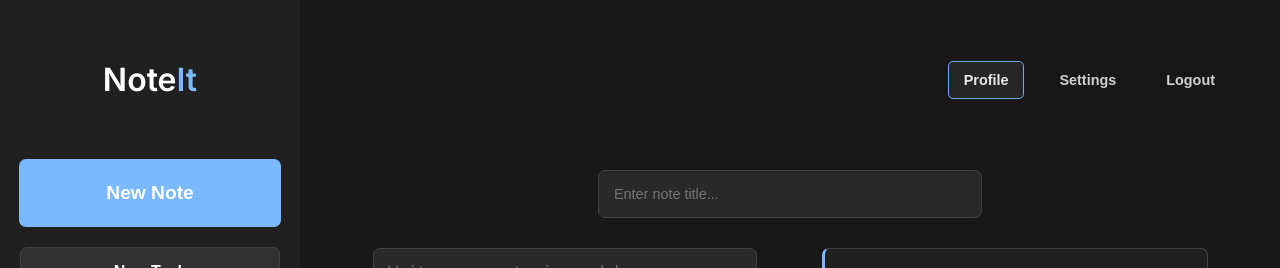
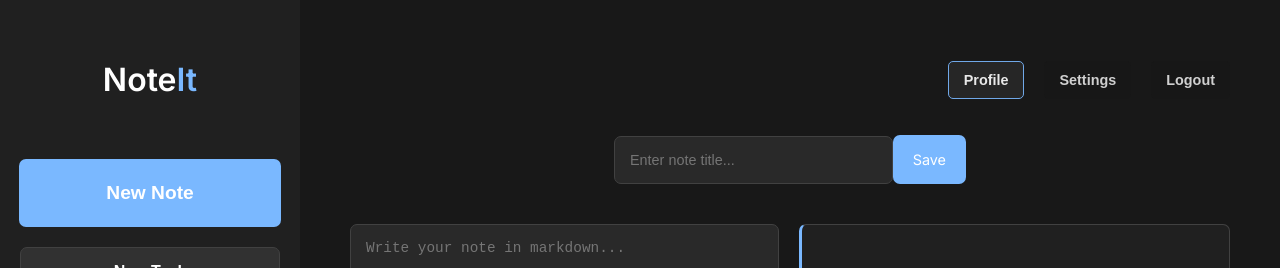
Before and after one commit to joaolscosta/NoteIt, a React (Vite) app in the folder frontend/: page /main_page in a window 1280 px wide. Both pictures are taken after a click on the button "New Note". Shown: the top 268 px of the page. Built offline with nearby package versions, Linux system fonts and the light colour scheme; no server answers.

Commit message:
wip: Started the add note request to the API. Added a save button to Notes and refined the styling.

```diff
--- a/frontend/src/components/MainPage.jsx
+++ b/frontend/src/components/MainPage.jsx
@@ -6,12 +6,17 @@ import Note from "./Note";
 
 const MainPage = () => {
    const [view, setView] = useState("library");
+   const [currentFolder, setCurrentFolder] = useState(null);
 
    return (
       <div className="main-page">
          <Topbar />
          <Sidebar setView={setView} />
-         {view === "library" ? <Library /> : <Note />}
+         {view === "library" ? (
+            <Library setView={setView} setCurrentFolder={setCurrentFolder} />
+         ) : (
+            <Note currentFolder={currentFolder} />
+         )}
       </div>
    );
 };
--- a/frontend/src/components/Note.jsx
+++ b/frontend/src/components/Note.jsx
@@ -1,12 +1,41 @@
 import React, { useState } from "react";
 import { marked } from "marked";
+import axios from "axios";
 
-const Note = () => {
+const Note = ({ currentFolder }) => {
    const [title, setTitle] = useState("");
    const [content, setContent] = useState("");
 
+   const handleSave = async () => {
+      const username = localStorage.getItem("username");
+
+      if (!title.trim() || !content.trim()) {
+         alert("Please provide both a title and content for the note.");
+         return;
+      }
+
+      if (!currentFolder) {
+         alert("Please select a folder to save the note.");
+         return;
+      }
+
+      try {
+         await axios.post("http://localhost:5000/add_note", {
+            username,
+            folder_id: currentFolder.id,
+            note_title: title,
+            note_text: content,
+         });
+         alert("Note saved successfully!");
+      } catch (error) {
+         console.error("Error saving note:", error);
+         alert("Failed to save the note.");
+      }
+   };
+
    return (
       <div className="note-container">
+         <div className="note-header">
             <input
                type="text"
                className="note-title-input"
@@ -14,6 +43,10 @@ const Note = () => {
                value={title}
                onChange={(e) => setTitle(e.target.value)}
             />
+            <div className="button-save-note" onClick={handleSave}>
+               Save
+            </div>
+         </div>
 
          <div className="note-content">
             <textarea
@@ -22,7 +55,6 @@ const Note = () => {
                value={content}
                onChange={(e) => setContent(e.target.value)}
             />
-
             <div className="markdown-preview" dangerouslySetInnerHTML={{ __html: marked(content) }} />
          </div>
       </div>
--- a/frontend/src/index.css
+++ b/frontend/src/index.css
@@ -597,6 +597,14 @@ body {
    overflow: auto;
 }
 
+.note-header {
+   display: flex;
+   justify-content: space-between;
+   align-items: center;
+   margin: 15px auto 30px auto;
+   width: 40%;
+}
+
 .note-title-input {
    background-color: #292929;
    color: #ffffff;
@@ -605,23 +613,37 @@ body {
    border-radius: 7px;
    font-size: 0.9rem;
    outline: none;
-   margin: 50px auto 20px auto;
-   width: 40%;
+   width: 80%;
 }
 
 .note-title-input:focus {
    border-color: #7ab8ff;
 }
 
+.button-save-note {
+   background-color: #7ab8ff;
+   color: #ffffff;
+   border: none;
+   padding: 16px 20px;
+   cursor: pointer;
+   border-radius: 7px;
+   font-size: 0.9rem;
+   text-align: center;
+}
+
+.button-save-note:hover {
+   background-color: #5a9ae6;
+}
+
 .note-content {
    display: flex;
    gap: 20px;
-   height: 650px;
+   height: 730px;
 }
 
 .markdown-editor,
 .markdown-preview {
-   width: 40%;
+   width: 100%;
    padding: 15px;
    border: 1px solid #414141;
    border-radius: 7px;
@@ -635,7 +657,7 @@ body {
 .markdown-editor {
    font-family: monospace;
    outline: none;
-   font-size: 1rem;
+   font-size: 0.9rem;
 }
 
 .markdown-editor:focus {
@@ -643,6 +665,8 @@ body {
 }
 
 .markdown-preview {
+   font-size: 0.9rem;
+
    background-color: #202020;
    border-left: 3px solid #7ab8ff;
    word-wrap: break-word;
```
Also changed, not shown: 1 other file (tests, documents, lock files or other folders). Lines whose indentation alone changed are shown as unchanged.
